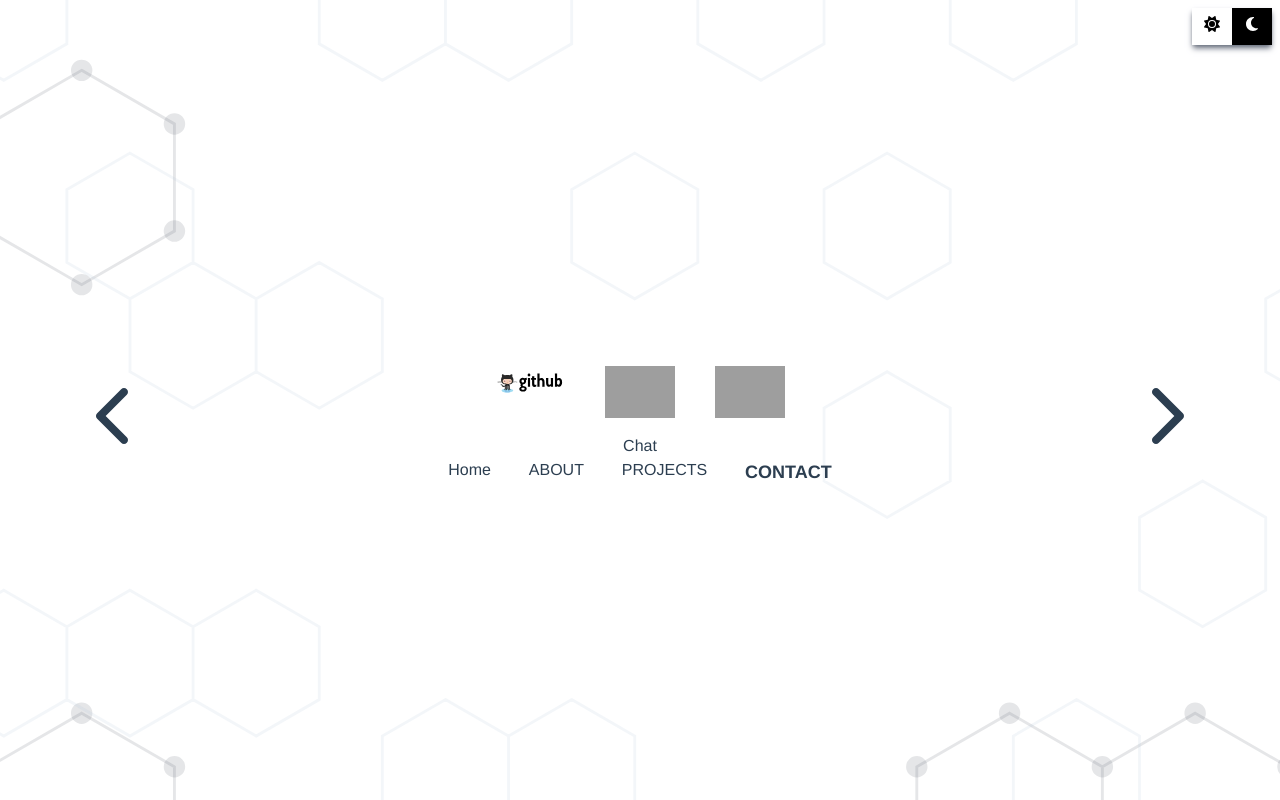
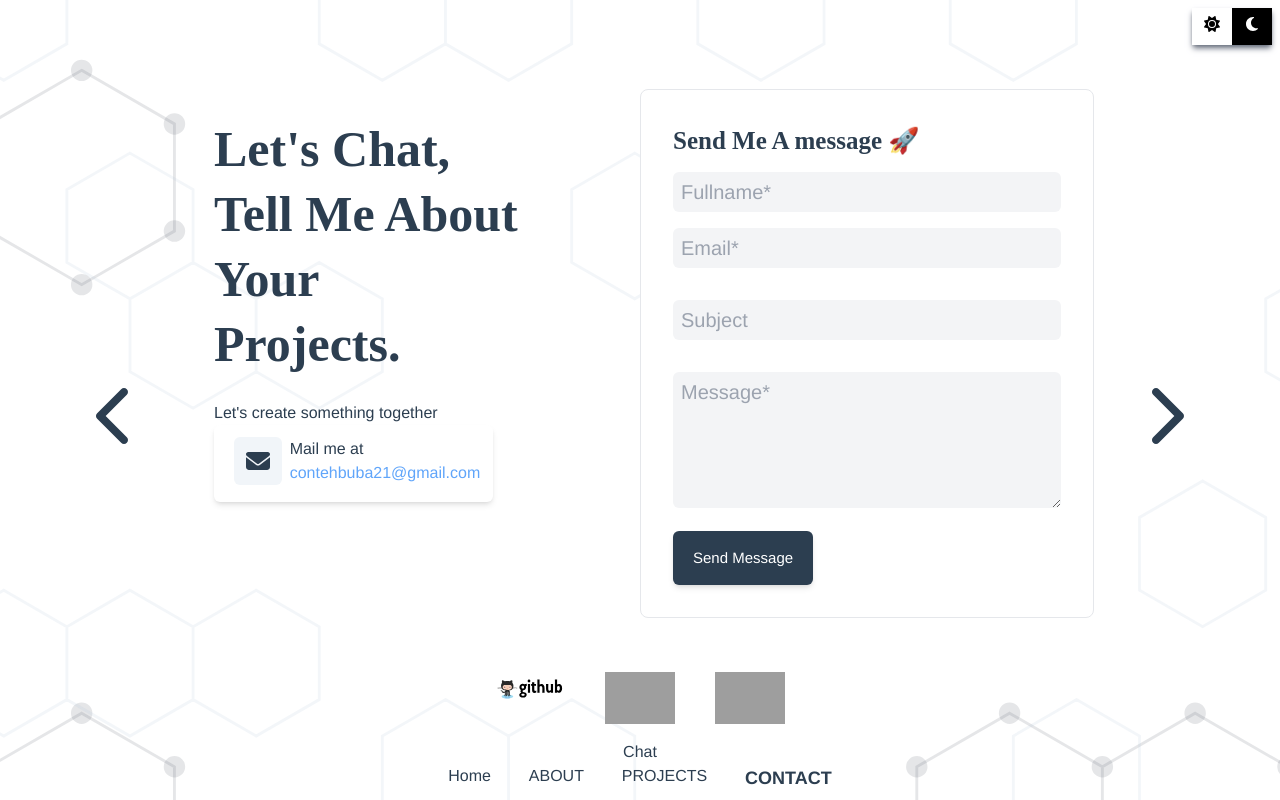
Before and after one commit to Buba-Conteh/portfolio, a Vue app: page / in a window 1280 px wide. Both pictures are taken after a click on the icon 116 px from the left and 416 px from the top of the page. Built offline with nearby package versions, Linux system fonts and the light colour scheme; grey boxes are pictures that could not be loaded.

Commit message:
implement contact section

```diff
--- a/src/components/CardComponent.vue
+++ b/src/components/CardComponent.vue
@@ -50,8 +50,13 @@
     </carousel-card-item>
   </carousel-card>
 
-  <div class="lg:hidden w-full sm-size h-full">
-    <div v-for="(image, index) in images" :key="index" :name="`cc_${index}`">
+  <div class="lg:hidden w-full sm-size h-full mb-5">
+    <div
+      v-for="(image, index) in images"
+      :key="index"
+      :name="`cc_${index}`"
+      class="shadow-md"
+    >
       <div class="image relative mb-8 group">
         <img
           height="400"
--- /dev/null
+++ b/src/components/ContactSection.vue
@@ -0,0 +1,115 @@
+<template>
+  <div class="pt-4 flex flex-col flex-1 h-50 justify-center">
+    <div
+      class="justify-center h-auto p-5 items-baseline mx-auto w-4/5 lg:w-3/4 relative"
+    >
+      <div class="b-3 bg-center bg-cover bg-no-repeat grid grid-cols-2">
+        <div class="text flex justify-start items-center flex-col p-7">
+          <div class="w-full">
+            <h2
+              class="text-[50px] text-left font-bold font-['Philosopher'] mb-6 leading-[1.3]"
+            >
+              Let's Chat,<br />
+              Tell Me About Your<br />
+              Projects.
+            </h2>
+            <p class="text-left">Let's create something together</p>
+          </div>
+          <div class="w-full">
+            <div
+              class="p-3 shadow-md bg-white w-[70%] grid grid-cols-4 rounded-md"
+            >
+              <div>
+                <font-awesome-icon
+                  icon="fa-solid fa-envelope"
+                  class="w-6 h-6 project-link p-3 rounded-md bg-slate-100"
+                />
+              </div>
+              <div class="col-span-3">
+                <div class="text-left">
+                  Mail me at <br />
+                  <a href="#" class="text-blue-400">contehbuba21@gmail.com</a>
+                </div>
+              </div>
+            </div>
+          </div>
+        </div>
+        <div class="form">
+          <form action="" class="w-full bg-white p-8 border rounded-lg">
+            <h2
+              class="font-['Philosopher'] text-[25px] text-left font-bold mb-3"
+            >
+              Send Me A message 🚀
+            </h2>
+            <div class="form-group w-full">
+              <input
+                type="text"
+                placeholder="Fullname*"
+                class="w-full leading-6 p-2 text-[20px] bg-gray-100 rounded-md"
+              />
+            </div>
+            <div>
+              <input
+                type="text"
+                placeholder="Email*"
+                class="w-full leading-6 p-2 text-[20px] my-4 bg-gray-100 rounded-md"
+              />
+            </div>
+            <div>
+              <input
+                type="text"
+                placeholder="Subject"
+                class="w-full leading-6 p-2 text-[20px] my-4 bg-gray-100 rounded-md"
+              />
+            </div>
+            <textarea
+              name=""
+              id=""
+              cols="40"
+              rows="5"
+              placeholder="Message*"
+              class="w-full leading-6 p-2 text-[20px] my-4 bg-gray-100 rounded-md"
+            ></textarea>
+            <div class="flex justify-start">
+              <button
+                class="px-5 py-4 bg-[rgb(44,62,80)] text-white shadow-md rounded-md text-[15px]"
+              >
+                Send Message
+              </button>
+            </div>
+          </form>
+        </div>
+      </div>
+    </div>
+  </div>
+</template>
+
+<script>
+export default {
+  name: "ContactSection",
+  props: {
+    msg: String,
+  },
+};
+</script>
+
+<!-- Add "scoped" attribute to limit CSS to this component only -->
+<style scoped>
+#profile-image {
+  background-image: url("../assets/profile.jpg");
+}
+/* h3 {
+  margin: 40px 0 0;
+}
+ul {
+  list-style-type: none;
+  padding: 0;
+}
+li {
+  display: inline-block;
+  margin: 0 10px;
+}
+a {
+  color: #42b983;
+} */
+</style>
--- a/src/components/MainSection.vue
+++ b/src/components/MainSection.vue
@@ -22,6 +22,9 @@
       </template>
       <template v-else-if="section == 'projects'">
         <ProjectsSection> </ProjectsSection>
+      </template>
+      <template v-else-if="section == 'contact'">
+        <ContactSection> </ContactSection>
       </template>
     </Transition>
 
@@ -83,6 +86,7 @@
 
 <script>
 import HeroSection from "./HeroSection.vue";
+import ContactSection from "./ContactSection.vue";
 import AboutSection from "./AboutSection.vue";
 import ProjectsSection from "./ProjectsSection.vue";
 import MyMessengerPlugin from "./MyMessengerPlugin.vue";
@@ -97,6 +101,7 @@ export default {
     AboutSection,
     ProjectsSection,
     MyMessengerPlugin,
+    ContactSection,
   },
   data() {
     return {
--- a/src/main.js
+++ b/src/main.js
@@ -13,7 +13,8 @@ import {
   faChevronLeft,
   faMoon,
   faSun,
-  faEye
+  faEye,
+  faEnvelope
 } from "@fortawesome/free-solid-svg-icons";
 import {
   faPhp,
@@ -45,7 +46,8 @@ library.add(
   faTwitch,
   faMoon,
   faSun,
-  faEye
+  faEye,
+  faEnvelope
 );
 
 
```
